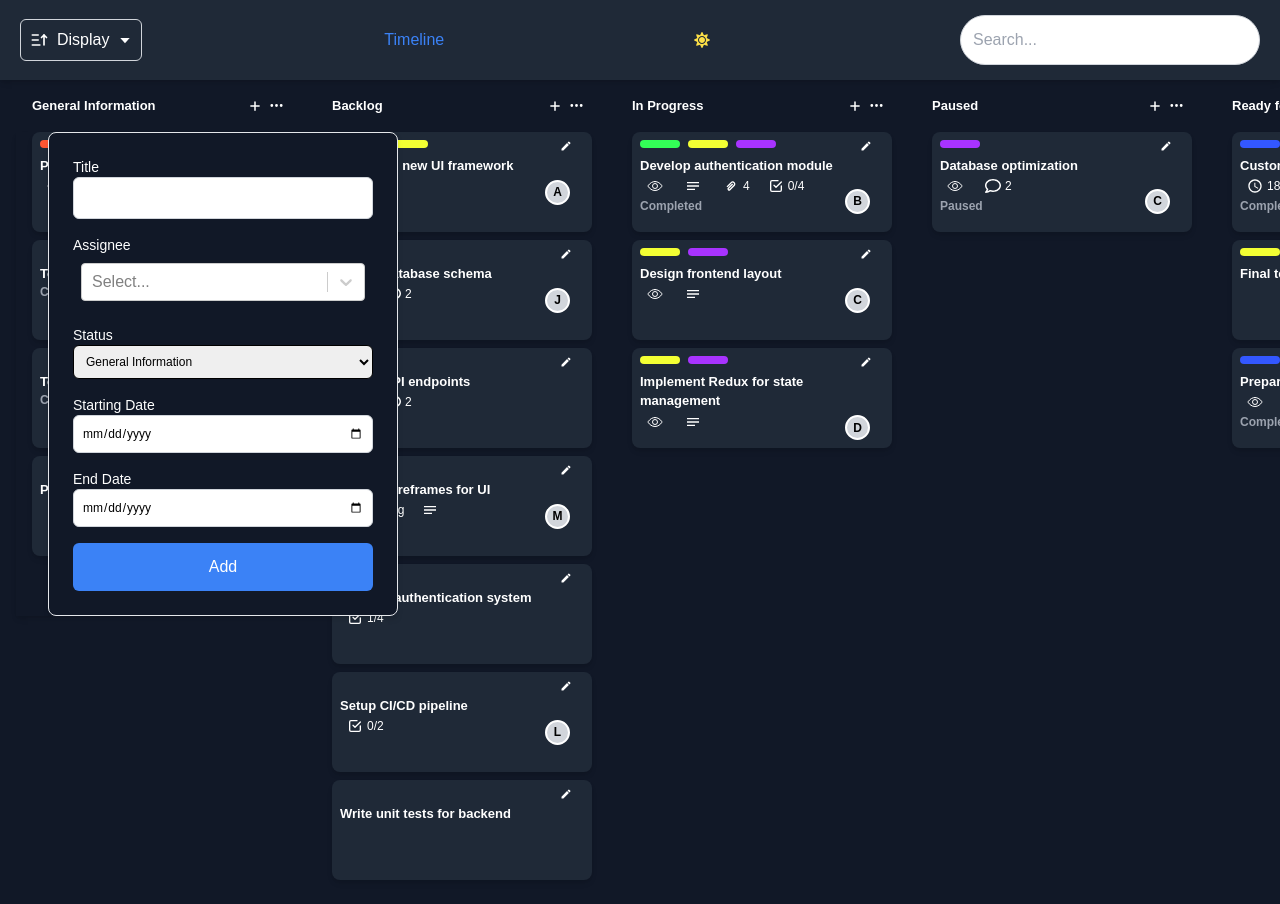
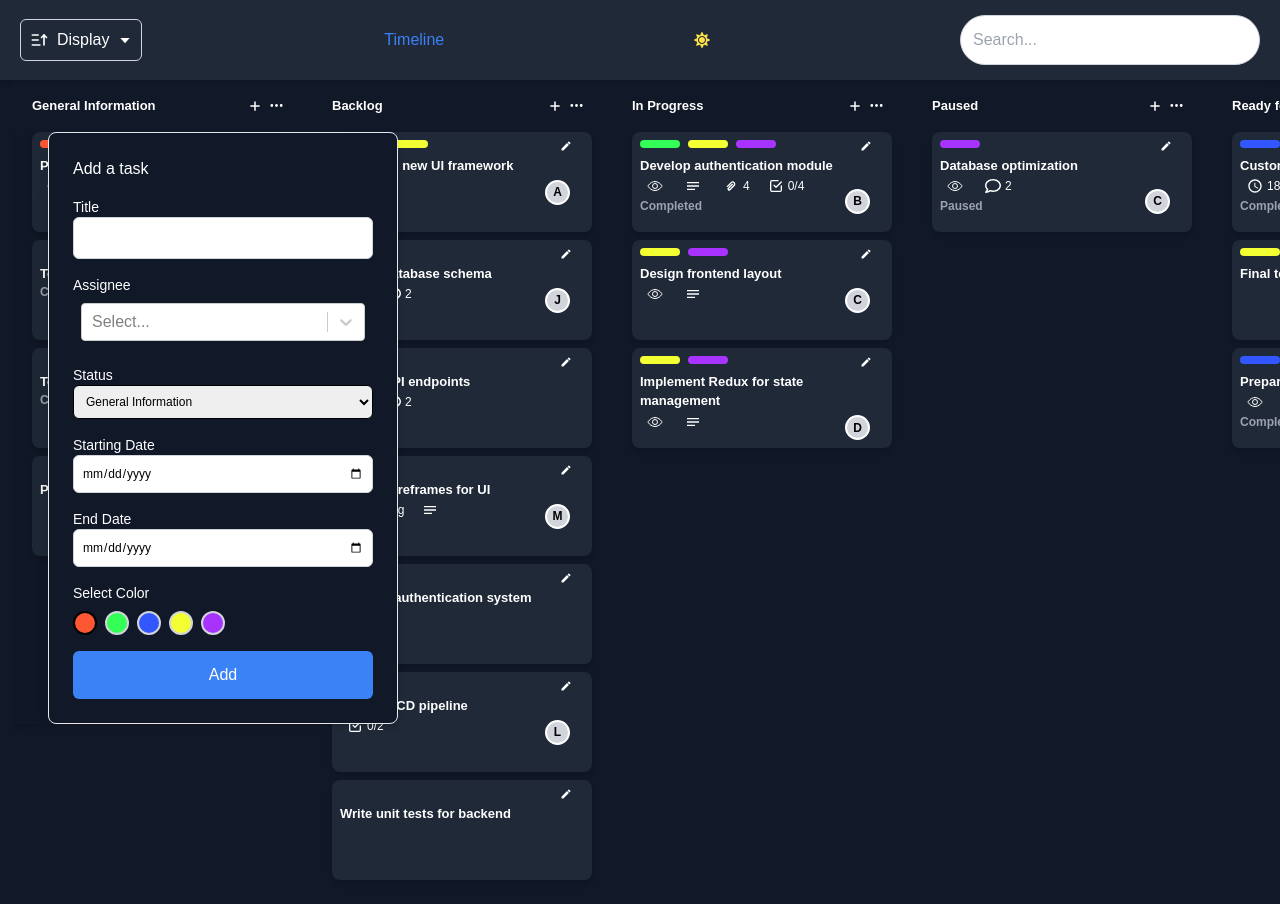
Before and after one commit to aricction/uiuxassignment-main, a Next.js app: page / in a window 1280 px wide. Both pictures are taken after a click on the button 255 px from the left and 105 px from the top of the page. Shown: the top 904 px of the page. Built offline with nearby package versions, Linux system fonts and the light colour scheme.

Commit message:
search added

```diff
--- a/src/app/components/form.js
+++ b/src/app/components/form.js
@@ -1,59 +1,50 @@
-import { useState, useEffect, useRef } from "react";
+import { useState, useEffect } from "react";
 import CreatableSelect from "react-select/creatable";
 
-const TodoForm = ({ darkMode, id, handleInput, handleChange, title, assignee , status, end_date, isEditing }) => {
-  console.log("TodoForm Props:", { title, assignee, end_date });
+const defaultNames = [
+  "Eve", "Grace", "Alice", "John", "Michael", "Liam", "Bob",
+  "Chloe", "David", "Charlie", "Dave", "Ella", "George"
+];
+
+const colors = ["#FF5733", "#33FF57", "#3357FF", "#F3FF33", "#A833FF"];
+
+const TodoForm = ({ darkMode, handleInput, handleChange, title, assignee, status, end_date, isEditing }) => {
   const [formData, setFormData] = useState({
     title: title || "",
-    assignee: Array.isArray(assignee?.names) ? assignee.names: typeof assignee ==="string" ? [assignee]: [],
+    assignee: Array.isArray(assignee) ? assignee : [],
     status: status || "general information",
     startDate: "",
     end_date: end_date || "",
+    color: colors[0],
   });
+
+  // Convert default names into selectable options
+  const defaultOptions = defaultNames.map((name) => ({ value: name, label: name }));
 
   const [selectedOptions, setSelectedOptions] = useState(
     Array.isArray(assignee) ? assignee.map((name) => ({ value: name, label: name })) : []
   );
 
-
-  const [error, setError] = useState("");
-  const [loading, setLoading] = useState(false);
-  const [isOpen, setIsOpen] = useState(false);
-  const dropdownRef = useRef(null);
-
   useEffect(() => {
-    console.log("Received assignee in TodoForm:", assignee);
-
     if (Array.isArray(assignee)) {
       setSelectedOptions(assignee.map((name) => ({ value: name, label: name })));
       setFormData((prev) => ({ ...prev, assignee }));
     }
   }, [assignee]);
 
-
-
-  // Handle form input changes
   const onChange = (e) => {
     const { name, value } = e.target;
     setFormData((prev) => ({ ...prev, [name]: value }));
     handleChange(e);
   };
 
-  useEffect(() => {
-    const handleClickOutside = (e) => {
-      if (dropdownRef.current && !dropdownRef.current.contains(e.target)) {
-        setIsOpen(false);
-      }
-    };
-
-    document.addEventListener("mousedown", handleClickOutside);
-    return () => document.removeEventListener("mousedown", handleClickOutside);
-  }, []);
-
   return (
     <div className="flex absolute justify-center text-black items-center shadow-md overflow-hidden z-10">
-      <div className={`w-[350px] ml-8 p-6 shadow-2xl border rounded-lg shadow-md ${darkMode ? "bg-gray-900 text-white" : "bg-white text-gray-900"}`}>
+      <div className={`w-[350px] ml-8 p-6 shadow-2xl border rounded-lg ${darkMode ? "bg-gray-900 text-white" : "bg-white text-gray-900"}`}>
+
         <form className="space-y-4" onSubmit={(e) => handleInput(e, formData)}>
+          <h1>{isEditing ? "" : "Add a task"}</h1>
+
           {/* Title Input */}
           <div>
             <label className="block text-sm font-medium">Title</label>
@@ -72,6 +63,7 @@ const TodoForm = ({ darkMode, id, handleInput, handleChange, title, assignee , s
             <CreatableSelect
               isMulti
               name="assignee"
+              options={defaultOptions} // Set default names
               value={selectedOptions}
               onChange={(selected) => {
                 setSelectedOptions(selected);
@@ -125,15 +117,27 @@ const TodoForm = ({ darkMode, id, handleInput, handleChange, title, assignee , s
             />
           </div>
 
-          {error && <p className="text-red-500 text-sm">{error}</p>}
+          {/* Color Selection */}
+          <div>
+            <label className="block text-sm font-medium">Select Color</label>
+            <div className="flex gap-2 mt-2">
+              {colors.map((color) => (
+                <div
+                  key={color}
+                  className={`w-6 h-6 rounded-full border-2 cursor-pointer ${formData.color === color ? "border-black" : "border-gray-300"}`}
+                  style={{ backgroundColor: color }}
+                  onClick={() => setFormData((prev) => ({ ...prev, color }))}
+                ></div>
+              ))}
+            </div>
+          </div>
 
           {/* Submit Button */}
           <button
             type="submit"
             className="w-full p-3 bg-blue-500 text-white rounded-md hover:bg-blue-600 focus:outline-none focus:ring-2 focus:ring-blue-500"
-            disabled={loading}
           >
-            {loading ? "Adding ..." : isEditing ? "Save" : "Add"}
+            {isEditing ? "Save" : "Add"}
           </button>
         </form>
       </div>
--- a/src/app/components/navbar.js
+++ b/src/app/components/navbar.js
@@ -6,8 +6,25 @@ import useSortStore from "../store/store"; // Zustand store
 import { FaMoon, FaSun } from "react-icons/fa";
 import Link from "next/link";
 
+const useDebounce = (value, delay) => {
+  const [debouncedValue, setDebouncedValue] = useState(value);
+
+  useEffect(() => {
+    const handler = setTimeout(() => {
+      setDebouncedValue(value);
+    }, delay);
+
+    return () => {
+      clearTimeout(handler);
+    };
+  }, [value, delay]); // Added `delay` dependency
+
+  return debouncedValue;
+};
+
 const Navbar = ({ setTasks, darkMode, toggleDarkMode, searchQuery, setSearchQuery }) => {
   const [isOpen, setIsOpen] = useState(false);
+  const [searchInput, setSearchInput] = useState(searchQuery || "");
   const dropdownRef = useRef(null);
 
   // Zustand state
@@ -27,13 +44,28 @@ const Navbar = ({ setTasks, darkMode, toggleDarkMode, searchQuery, setSearchQuer
   // Update tasks order when sorting preference changes
   useEffect(() => {
     if (setTasks) {
-      setTasks((prevTasks) => sortedTasks(prevTasks, ordering));
+      setTasks((prevTasks) => {
+        return sortedTasks(prevTasks, ordering);
+      });
     }
-  }, [ordering, setTasks]);
+  }, [ordering, setTasks, sortedTasks]);
+
+
+  const debouncedSearchQuery = useDebounce(searchInput, 400);
+
+  useEffect(() => {
+    if (setSearchQuery) {
+      setSearchQuery(debouncedSearchQuery);
+    }
+  }, [debouncedSearchQuery, setSearchQuery]);
+
+  const handleSearch = (e) => {
+    setSearchInput(e.target.value);
+  };
 
   return (
     <div>
-      {/* Navbar */}
+
       <div
         className={`flex justify-between items-center w-full h-[80px] shadow-md px-5 ${
           darkMode ? "bg-gray-800 text-white" : "bg-white text-gray-900"
@@ -90,9 +122,10 @@ const Navbar = ({ setTasks, darkMode, toggleDarkMode, searchQuery, setSearchQuer
         {/* Search Input (Only Visible on Large Screens) */}
         <input
           type="text"
+          id="search"
           placeholder="Search..."
-          value={searchQuery}
-          onChange={(e) => setSearchQuery(e.target.value)}
+          value={searchInput} // Fixed: Use `searchInput`, not `searchQuery`
+          onChange={handleSearch}
           className="hidden lg:block lg:w-[300px] text-black p-3 border border-gray-300 rounded-full focus:outline-none focus:ring-2 focus:ring-blue-500"
         />
       </div>
@@ -102,8 +135,8 @@ const Navbar = ({ setTasks, darkMode, toggleDarkMode, searchQuery, setSearchQuer
         <input
           type="text"
           placeholder="Search..."
-          value={searchQuery}
-          onChange={(e) => setSearchQuery(e.target.value)}
+          value={searchInput}
+          onChange={handleSearch}
           className="w-[90%] mx-auto block text-black p-3 border border-gray-300 rounded-full focus:outline-none focus:ring-2 focus:ring-blue-500"
         />
       </div>
--- a/src/app/dashboard/page.js
+++ b/src/app/dashboard/page.js
@@ -35,7 +35,9 @@ export default function Dashboard() {
   const [openColumn, setOpenColumn] = useState(null);
   const formRef = useRef(null);
   const [darkMode , setDarkMode] = useState(true);
-  const [searchQuery , setSearchQuery] = useState("");
+  const [searchQuery, setSearchQuery] = useState("");
+  const [searchedData, setSearchedData] = useState([]);
+
 
   // Fetch Data
   useEffect(() => {
@@ -91,12 +93,7 @@ export default function Dashboard() {
     }));
   };
 
-  const filteredData = data.map((column)=>({
-    ...column,
-    tasks: column.tasks.filter((task)=>
-      task.title.toLowerCase().includes(searchQuery.toLowerCase())
-  ),
-   })).filter((column)=> column.tasks.length > 0);
+
 
   const toggleForm = (columnId) => {
     console.log("Toggling form for column:", columnId);
@@ -168,18 +165,101 @@ export default function Dashboard() {
   };
 
 
+  const filteredData = searchQuery
+  ? data.map((column) => ({
+      ...column,
+      tasks: column.tasks.filter((task) => {
+        const titleMatch = task.title?.toLowerCase().includes(searchQuery.toLowerCase());
+
+        const assigneeMatch = Array.isArray(task.assignee)
+          ? task.assignee.some((name) => typeof name === "string" && name.toLowerCase().includes(searchQuery.toLowerCase()))
+          : typeof task.assignee === "string" && task.assignee.toLowerCase().includes(searchQuery.toLowerCase());
+
+        return titleMatch || assigneeMatch;
+      }),
+    })).filter((column) => column.tasks.length > 0)
+  : data;
+
+
+
   return (
     <div className={darkMode ? "bg-gray-900 text-white min-h-screen" : "bg-gray-300 text-black min-h-screen"}>
-
-      <Navbar darkMode={darkMode} toggleDarkMode={toggleDarkMode} searchQuery={searchQuery} setSearchQuery={setSearchQuery}/>
+      <Navbar
+        darkMode={darkMode}
+        toggleDarkMode={toggleDarkMode}
+        setSearchQuery={setSearchQuery} searchQuery={searchQuery}
+      />
       <div className="p-4">
         {loading && <p>Loading...</p>}
         {error && <p className="text-red-500">{error}</p>}
 
-        <div className="lg:flex sm:block gap-4 ">
+        {searchQuery ? (
+    <div className="lg:flex sm:block gap-4">
+    {filteredData.length > 0 ? (
+       filteredData.map((column) => (
+        <div key={column.id} className="column">
+          <h2 className="ml-4 font-semibold lg:text-[13px]">{column.title}</h2>
+          {column.tasks.map((task) => {
+            let iconsArray = [];
+
+            if (Array.isArray(task.icon)) {
+              task.icon.forEach((iconObj) => {
+                Object.values(iconObj).forEach((iconDetails) => {
+                  if (iconDetails.name && iconMap[iconDetails.name]) {
+                    iconsArray.push(
+                      <div
+                        key={iconDetails.name}
+                        className={`flex items-center rounded-lg p-[3px] ${
+                          darkMode ? "text-white" : "bg-gray-100 text-gray-900"
+                        }`}
+                      >
+                        {React.createElement(iconMap[iconDetails.name], {
+                          className: "lg:text-[16px] mx-1",
+                        })}
+                        <span className="text-xs">{iconDetails.value}</span>
+                      </div>
+                    );
+                  }
+                });
+              });
+            }
+
+            return (
+              <Card
+                key={task.id}
+                title={task.title}
+                status={task.status}
+                assignee={
+                  Array.isArray(task.assignee?.names)
+                    ? task.assignee.names
+                    : typeof task.assignee === "string"
+                    ? [task.assignee]
+                    : []
+                }
+                icons={iconsArray}
+                box={task.box}
+                comment={task.comment}
+                date={task.end_date}
+                img={task.img}
+                attach={task.attach}
+                color={task.statsbar?.colors || []}
+                onEdit={() => handleEdit(task, column.id)} // Fixed columnId
+                darkMode={darkMode}
+              />
+            );
+          })}
+        </div>
+      ))
+    ) : (
+      <p className="text-gray-500 text-center">No matching tasks found</p>
+    )}
+  </div>
+) : (
+          // Render full columns if no search query
+          <div className="lg:flex sm:block gap-4">
             {data.map((column) => (
               <div key={column.id} className="column">
-              <div className="flex justify-between items-center mb-4 ">
+                <div className="flex justify-between items-center mb-4">
                   <h2 className={`ml-4 font-semibold lg:text-[13px] ${darkMode ? "text-white" : "text-black"}`}>
                     {column.title}
                   </h2>
@@ -253,6 +333,7 @@ export default function Dashboard() {
               </div>
             ))}
           </div>
+        )}
       </div>
     </div>
   );
```
Lines whose indentation alone changed are shown as unchanged.
